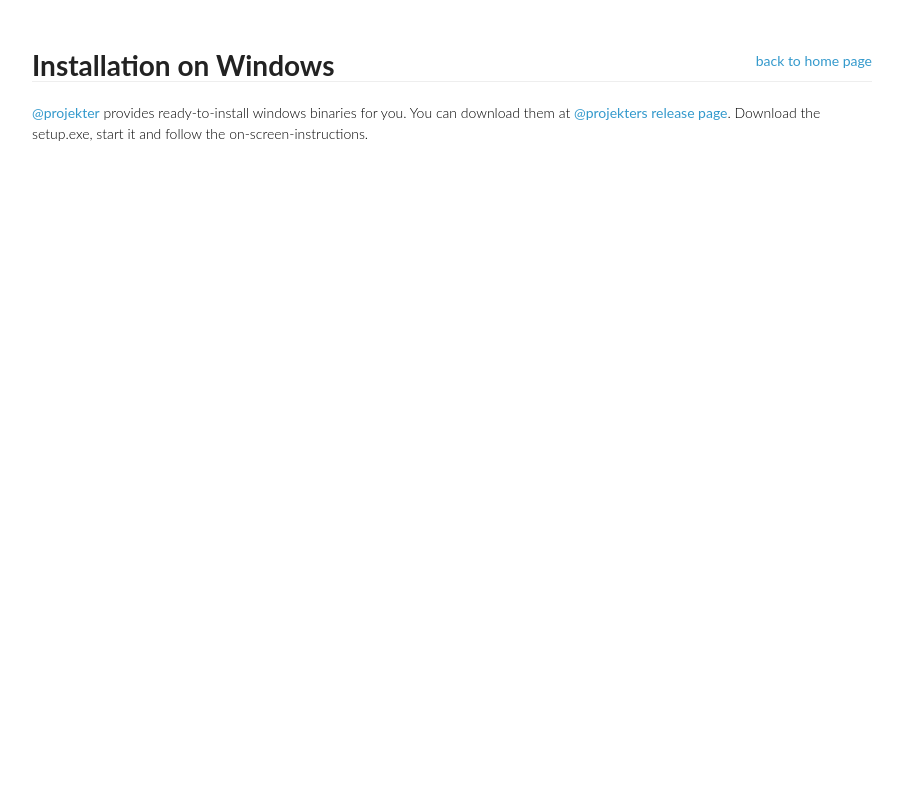
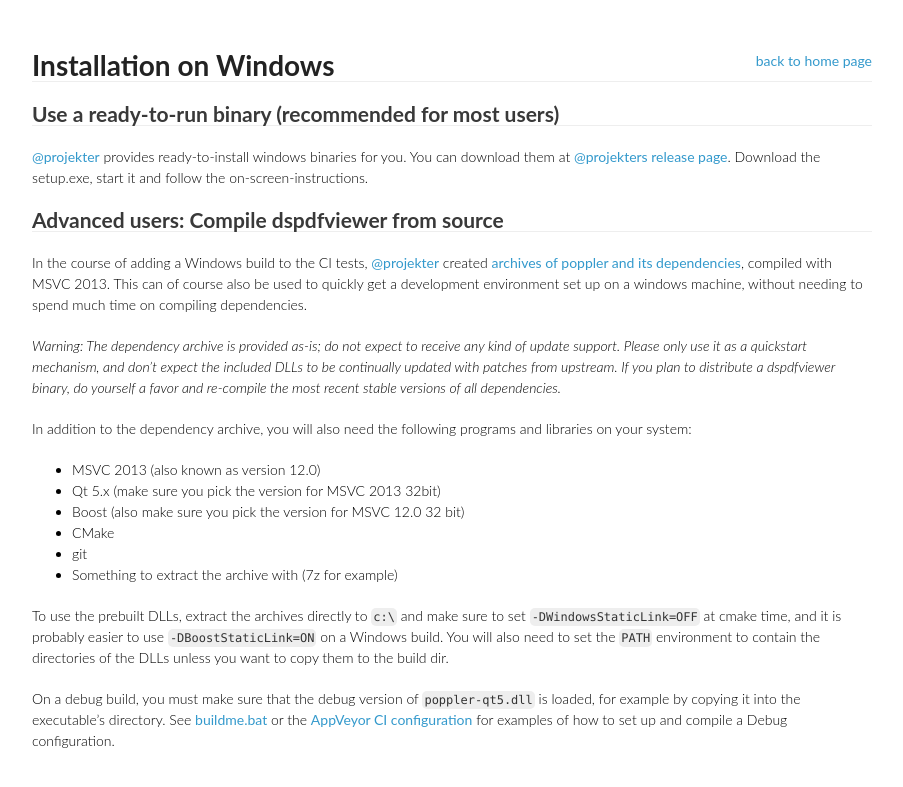
Before and after one commit to dannyedel/dspdfviewer, a Jekyll site: the page built from installation/windows.md, in a window 1280 px wide. Shown: the top 787 px of the page, without its empty margins (188-1091 px from the left). Built offline with Jekyll 4.4.1, drawn with Linux system fonts in a browser that asks for light colours; Markdown is read by kramdown in place of the engine named in the settings.

Commit message:
Add windows build-from-source instructions

```diff
--- a/installation/windows.md
+++ b/installation/windows.md
@@ -3,9 +3,53 @@ title: Installation on Windows
 layout: default
 ---
 
-[@projekter] provides ready-to-install windows binaries for you.
-You can download them at [@projekters release page].
+## Use a ready-to-run binary (recommended for most users)
+
+[@projekter][] provides ready-to-install windows binaries for you.
+You can download them at [@projekters release page][].
 Download the setup.exe, start it and follow the on-screen-instructions.
+
+## Advanced users: Compile dspdfviewer from source
+
+In the course of adding a Windows build to the CI tests,
+[@projekter][] created [archives of poppler and its dependencies][deps],
+compiled with MSVC 2013.
+This can of course also be used to quickly get a development environment set up
+on a windows machine, without needing to spend much time on compiling
+dependencies.
+
+*Warning: The dependency archive is provided as-is;
+do not expect to receive any kind of update support.
+Please only use it as a quickstart mechanism,
+and don't expect the included DLLs to be continually
+updated with patches from upstream.
+If you plan to distribute a dspdfviewer binary,
+do yourself a favor and re-compile the
+most recent stable versions of all dependencies.*
+
+In addition to the dependency archive,
+you will also need the following programs and libraries on your system:
+
+* MSVC 2013 (also known as version 12.0)
+* Qt 5.x (make sure you pick the version for MSVC 2013 32bit)
+* Boost (also make sure you pick the version for MSVC 12.0 32 bit)
+* CMake
+* git
+* Something to extract the archive with (7z for example)
+
+To use the prebuilt DLLs, extract the archives directly to `c:\` and
+make sure to set `-DWindowsStaticLink=OFF` at cmake time,
+and it is probably easier to use `-DBoostStaticLink=ON` on a Windows build.
+You will also need to set the `PATH` environment to contain the directories of the
+DLLs unless you want to copy them to the build dir.
+
+On a debug build, you must make sure that the debug version of `poppler-qt5.dll` is loaded,
+for example by copying it into the executable's directory.
+See [buildme.bat][] or the [AppVeyor CI configuration][appveyor]
+for examples of how to set up and compile a Debug configuration.
 
 [@projekter]: https://github.com/projekter
 [@projekters release page]: https://github.com/projekter/dspdfviewer/releases
+[deps]: https://github.com/projekter/dspdfviewer/releases/tag/v1.14-42-g4acfb31
+[buildme.bat]: https://gist.github.com/dannyedel/549e57aa73936d7d7a7f
+[appveyor]: https://github.com/dannyedel/dspdfviewer/blob/master/.appveyor.yml
```
